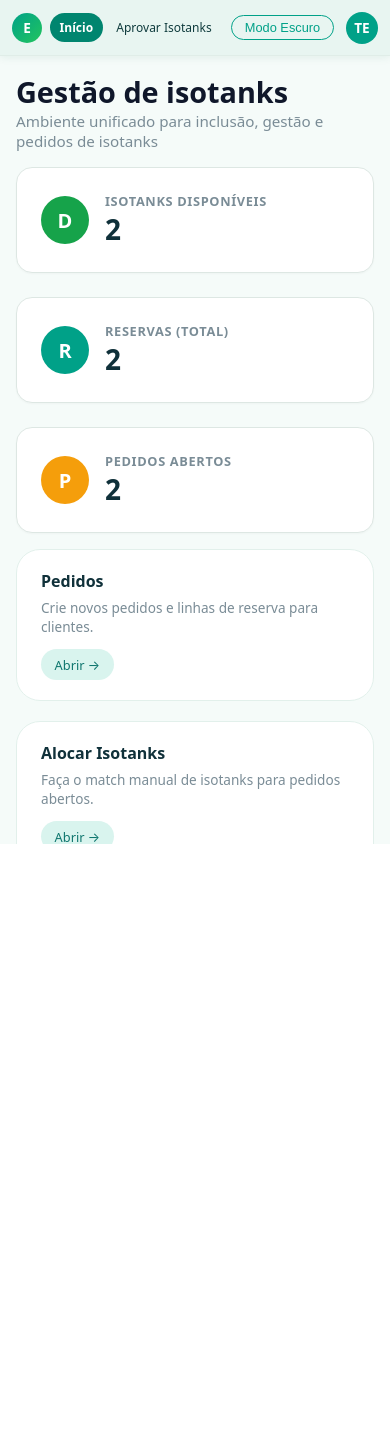
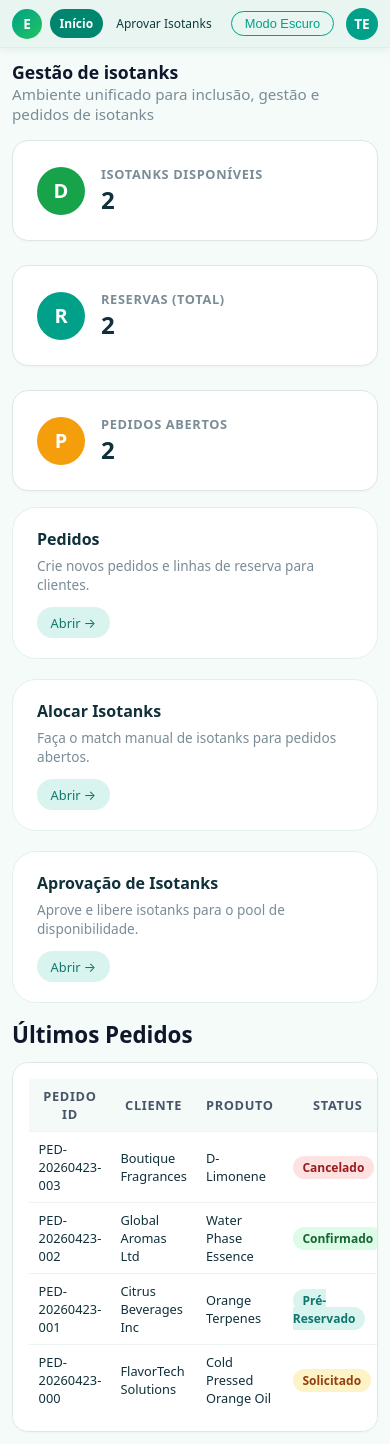
Before and after one commit to Pedro-ouza/isotanks, a Flask app: page / in a window 390 px wide. Before the commit the page ends 844 px from the top, so only its background shows below. Run offline with Flask 3, Linux system fonts and the light colour scheme; data comes from the database, SQL or seed files in the repository.

Commit message:
style: responsividade — grids adaptativos em todas as telas, sem scroll indesejado

```diff
--- a/frontend/static/css/style.css
+++ b/frontend/static/css/style.css
@@ -288,24 +264,7 @@ body {
   font-size: 0.85rem;
 }
 
-@media (max-width: 900px) {
-  .navbar {
-    padding: 0 0.75rem;
-    gap: 0.5rem;
-  }
-  .navbar-title {
-    display: none;
-  }
-  .nav-link {
-    font-size: 0.75rem;
-    padding: 0.35rem 0.6rem;
-  }
-  .container {
-    padding: 1rem;
-  }
-}
-
-/* Typo */
+/* ─── Typo ───────────────────────────────────────────────────────────── */
 .page-header {
   margin-bottom: 1rem;
   display: flex;
@@ -336,30 +295,41 @@ body {
 
 .grid { display: grid; gap: 1.5rem; }
 
+/* KPI grid — colapsa para 1 coluna em telas estreitas */
 .kpi-grid {
-  grid-template-columns: repeat(auto-fit, minmax(250px, 1fr));
+  grid-template-columns: repeat(auto-fit, minmax(200px, 1fr));
   margin-bottom: 1rem;
   flex-shrink: 0;
 }
 
+/* Layout 2 colunas (form + resumo) */
 .form-layout-2col {
   display: grid;
   grid-template-columns: 2fr 1.2fr;
   gap: 1.5rem;
 }
 
-@media (max-width: 900px) {
-  .form-layout-2col {
-    grid-template-columns: 1fr;
-  }
+/* Form grid interno (2 colunas de campos) */
+.form-grid {
+  display: grid;
+  grid-template-columns: 1fr 1fr;
+  gap: 1rem;
 }
 
-.form-grid { display: grid; grid-template-columns: 1fr 1fr; gap: 1rem; }
+/* Upload grid (2/3 + 1/3) */
+.upload-grid {
+  display: grid;
+  grid-template-columns: 2fr 1fr;
+  gap: 1.5rem;
+  flex: 1;
+  min-height: 0;
+}
+
 .flex-between { display: flex; justify-content: space-between; align-items: center; }
 .mt-4 { margin-top: 1rem; }
 .mb-4 { margin-bottom: 1rem; }
 
-/* Buttons */
+/* ─── Buttons ────────────────────────────────────────────────────────── */
 .btn {
   padding: 0.45rem 1.1rem;
   border: none;
@@ -703,30 +630,27 @@ body {
   color: white;
   font-weight: bold;
   font-size: 1.25rem;
+  flex-shrink: 0;
 }
+
 .kpi-icon.blue   { background-color: var(--primary-color); }
 .kpi-icon.green  { background-color: var(--success-color); }
 .kpi-icon.yellow { background-color: var(--warning-color); }
 .kpi-details h3    { font-size: 0.8rem; color: var(--muted-color); text-transform: uppercase; letter-spacing: 0.05em; font-weight: 600; }
 .kpi-details .value { font-size: 1.75rem; font-weight: bold; color: var(--text-color); }
 
-/* Alert flutuante */
-.alert-floating {
-  position: relative;
-  z-index: 100;
-}
+/* ─── Alert flutuante ────────────────────────────────────────────────── */
+.alert-floating { position: relative; z-index: 100; }
 
-/* Urgency pulse on Kanban card */
+/* ─── Urgency pulse ──────────────────────────────────────────────────── */
 @keyframes pulse-border {
   0%, 100% { border-left-color: var(--danger-color); box-shadow: 0 0 0 0 rgba(239,68,68,0.4); }
   50%       { border-left-color: var(--danger-color); box-shadow: 0 0 0 4px rgba(239,68,68,0); }
 }
 
-.pipeline-card.card-urgente {
-    animation: pulse-border 2s ease-in-out infinite;
-}
+.pipeline-card.card-urgente { animation: pulse-border 2s ease-in-out infinite; }
 
-/* Toast Undo */
+/* ─── Toast Undo ─────────────────────────────────────────────────────── */
 #toast-undo {
   position: fixed;
   bottom: 1.5rem;
@@ -840,17 +754,166 @@ body {
   overflow: visible;
 }
 
-#modal-aprovacao .form-group {
-    margin-bottom: 0.35rem;
-    gap: 0.25rem;
+#modal-aprovacao .form-group           { margin-bottom: 0.35rem; gap: 0.25rem; }
+#modal-aprovacao .form-group label     { margin-bottom: 0; font-size: 0.72rem; }
+#modal-aprovacao .form-group input     { padding: 0.45rem 0.65rem; font-size: 0.85rem; }
+
+/* ═══════════════════════════════════════════════════════════════════════
+   RESPONSIVE BREAKPOINTS
+   ════════════════════════════════════════════════════════════════════ */
+
+/* ── 1280px: telas intermediárias (laptops 13") ── */
+@media (max-width: 1280px) {
+  .container {
+    padding: 1.25rem 1.75rem;
   }
 
-#modal-aprovacao .form-group label {
-    margin-bottom: 0;
-    font-size: 0.72rem;
+  /* Upload: mantém 2/3 + 1/3 mas reduz gap */
+  .upload-grid {
+    gap: 1rem;
   }
 
-#modal-aprovacao .form-group input {
-    padding: 0.45rem 0.65rem;
-    font-size: 0.85rem;
+  /* KPI: minimo menor para caber 3 em linha */
+  .kpi-grid {
+    grid-template-columns: repeat(auto-fit, minmax(160px, 1fr));
   }
+
+  .kpi-details .value {
+    font-size: 1.5rem;
+  }
+}
+
+/* ── 1024px: tablets landscape / laptops pequenos ── */
+@media (max-width: 1024px) {
+  .container {
+    padding: 1rem 1.25rem;
+  }
+
+  /* Upload: colapsa para coluna única */
+  .upload-grid {
+    grid-template-columns: 1fr;
+    overflow-y: auto;
+  }
+
+  /* Pedido: colapsa para coluna única */
+  .form-layout-2col {
+    grid-template-columns: 1fr;
+    overflow-y: auto;
+  }
+
+  /* Modal de aprovação: 2 colunas em vez de 4 */
+  #modal-aprovacao .grid[style*="repeat(4"] {
+    grid-template-columns: 1fr 1fr !important;
+  }
+
+  /* Slots de produto: 2 colunas */
+  #modal-aprovacao .grid[style*="repeat(3"] {
+    grid-template-columns: 1fr 1fr !important;
+  }
+
+  .page-title {
+    font-size: 1.5rem;
+  }
+}
+
+/* ── 900px: tablets portrait ── */
+@media (max-width: 900px) {
+  .navbar {
+    padding: 0 0.75rem;
+    gap: 0.5rem;
+  }
+
+  .navbar-title {
+    display: none;
+  }
+
+  .nav-link {
+    font-size: 0.75rem;
+    padding: 0.35rem 0.6rem;
+  }
+
+  .container {
+    padding: 1rem;
+  }
+
+  /* form-grid interno: coluna única */
+  .form-grid {
+    grid-template-columns: 1fr;
+  }
+
+  /* KPIs: 2 colunas */
+  .kpi-grid {
+    grid-template-columns: repeat(2, 1fr);
+  }
+
+  .page-title {
+    font-size: 1.3rem;
+  }
+
+  .card {
+    padding: 1rem;
+  }
+}
+
+/* ── 640px: mobile ── */
+@media (max-width: 640px) {
+  body {
+    overflow: auto;
+  }
+
+  .app-layout,
+  .main-content {
+    height: auto;
+    overflow: visible;
+  }
+
+  .container {
+    padding: 0.75rem;
+    overflow: visible;
+  }
+
+  /* Todos os grids para coluna única */
+  .kpi-grid {
+    grid-template-columns: 1fr;
+  }
+
+  .upload-grid,
+  .form-layout-2col,
+  .form-grid {
+    grid-template-columns: 1fr;
+  }
+
+  /* Tabelas: scroll horizontal */
+  .table-container {
+    overflow-x: auto;
+  }
+
+  .table th,
+  .table td {
+    padding: 0.5rem 0.6rem;
+    font-size: 0.8rem;
+  }
+
+  .page-title {
+    font-size: 1.1rem;
+  }
+
+  .navbar {
+    height: 48px;
+  }
+
+  .modal-content {
+    width: 96%;
+    padding: 1rem;
+    max-height: 90vh;
+  }
+
+  .modal-aprovacao-wide {
+    width: 98%;
+  }
+
+  #modal-aprovacao .grid[style*="repeat(4"],
+  #modal-aprovacao .grid[style*="repeat(3"] {
+    grid-template-columns: 1fr !important;
+  }
+}
--- a/frontend/templates/realizar_pedido.html
+++ b/frontend/templates/realizar_pedido.html
@@ -10,7 +10,7 @@
     </div>
 </div>
 
-<div class="form-layout-2col" style="flex: 1; min-height: 0; overflow-y: auto; align-content: start;">
+<div class="form-layout-2col" style="flex: 1; min-height: 0;">
     <div class="card">
         <form id="form-realizar-pedido">
             <div class="form-grid">
```
Also changed, not shown: other parts of frontend/static/css/style.css (+32 -109 lines), frontend/templates/upload_isotanks.html (+13 -41 lines). Lines whose indentation alone changed are shown as unchanged.
